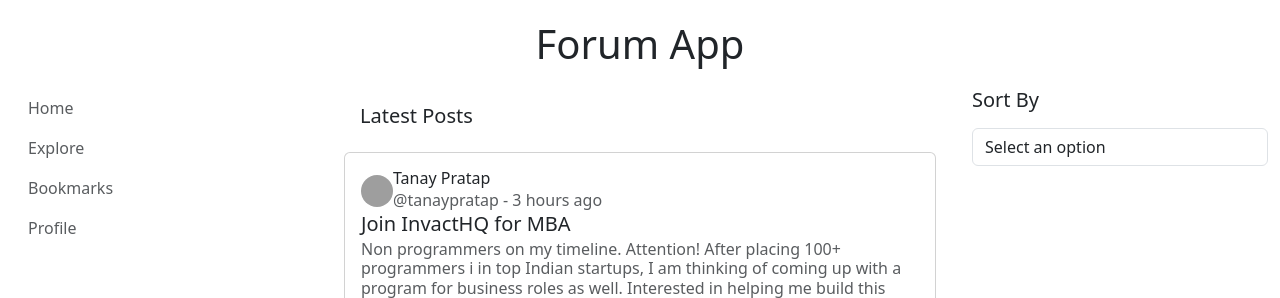
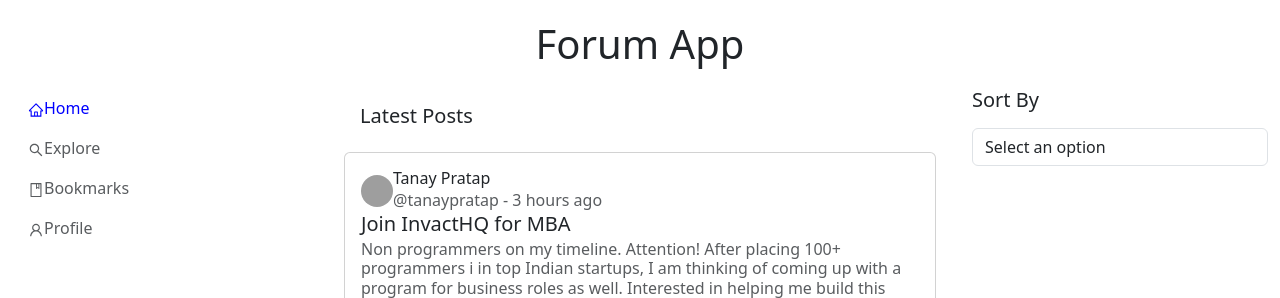
Before and after one commit to swapnaliss/forum-app, a React (Create React App) app: page / in a window 1280 px wide. Shown: the top 298 px of the page. Built offline with nearby package versions, Linux system fonts and the light colour scheme; grey boxes are pictures that could not be loaded.

Commit message:
feature : UI changes

```diff
--- a/src/components/Sidebar.jsx
+++ b/src/components/Sidebar.jsx
@@ -1,14 +1,29 @@
 import React from 'react';
 import { Nav } from 'react-bootstrap';
+import { AiOutlineHome, AiOutlineSearch, AiOutlineBook, AiOutlineUser } from 'react-icons/ai';
 
 const Sidebar = () => {
   return (
     <div className="sidebar">
       <Nav defaultActiveKey="/home" className="flex-column">
-        <Nav.Link disabled>Home</Nav.Link>
-        <Nav.Link disabled>Explore</Nav.Link>
-        <Nav.Link disabled>Bookmarks</Nav.Link>
-        <Nav.Link disabled>Profile</Nav.Link>
+        <Nav.Link disabled>
+          <AiOutlineHome className="nav-icon" color='blue' />
+          <span style={{ "color": "blue" }}>
+            Home
+          </span>
+        </Nav.Link>
+        <Nav.Link disabled>
+          <AiOutlineSearch className="nav-icon" />
+          Explore
+        </Nav.Link>
+        <Nav.Link disabled>
+          <AiOutlineBook className="nav-icon" />
+          Bookmarks
+        </Nav.Link>
+        <Nav.Link disabled>
+          <AiOutlineUser className="nav-icon" />
+          Profile
+        </Nav.Link>
       </Nav>
     </div>
   );
```
